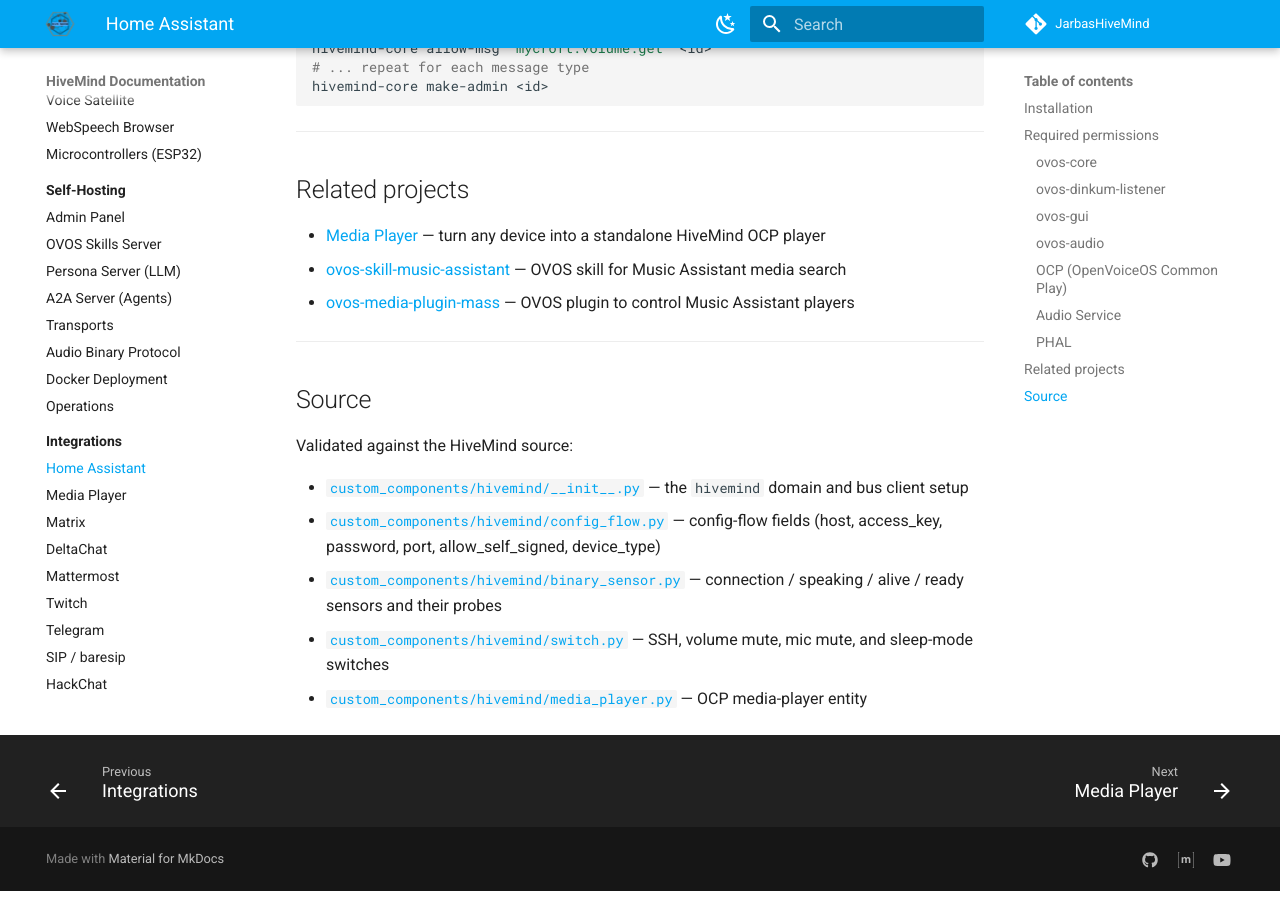
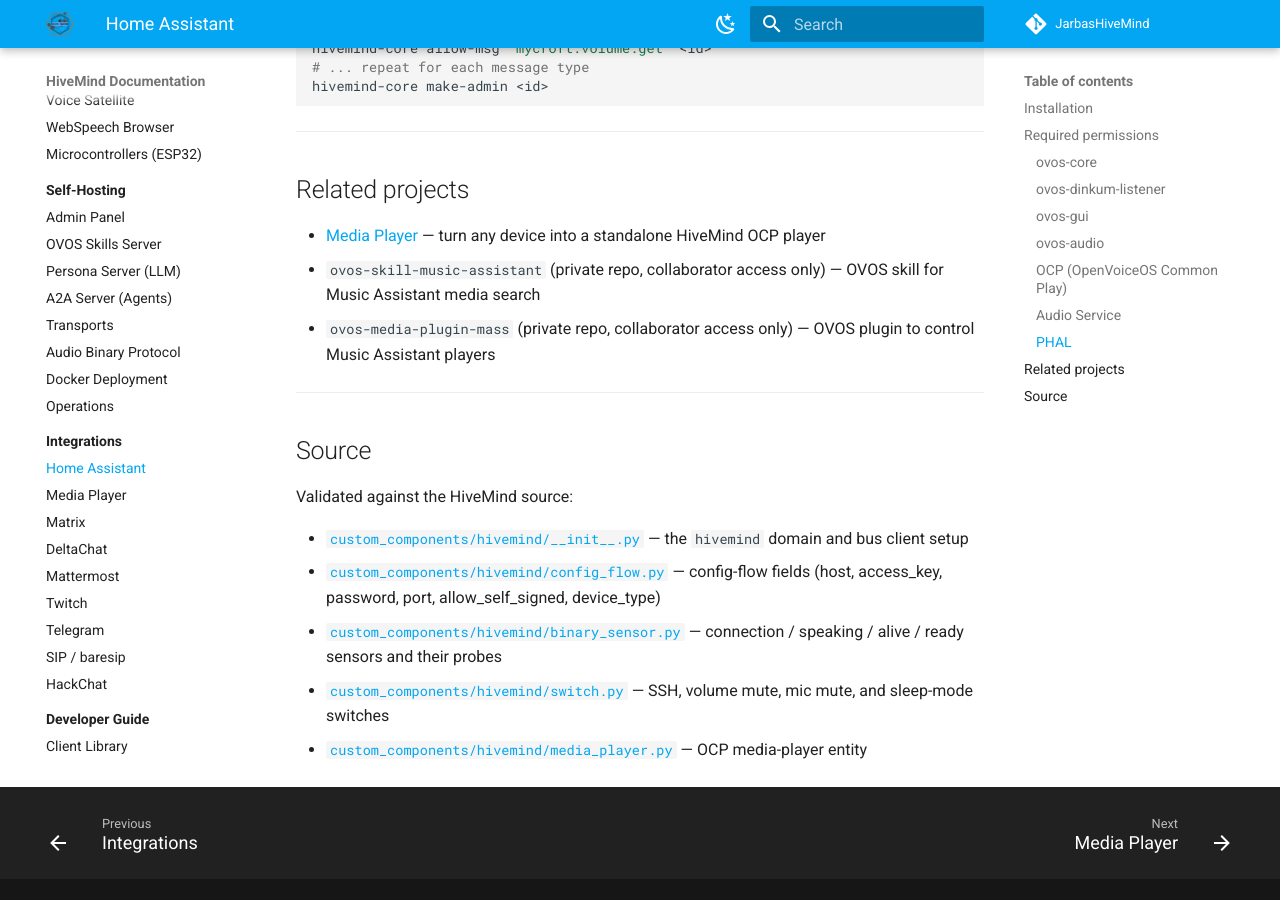
Before and after one commit to JarbasHiveMind/HiveMind-community-docs, an MkDocs documentation site: the page built from docs/integrations/home-assistant.md, in a window 1280 px wide and 900 px high, scrolled down 3659 px. Built offline with MkDocs 1.6.1 and Material for MkDocs 9.7.7, drawn with Linux system fonts in a browser that asks for light colours.

Commit message:
fix: stale org/repo names in two more link crawls
client-library.md linked the old underscored repo name
(hivemind_websocket_client); the canonical name is
hivemind-websocket-client, already used elsewhere on the same page.

home-assistant.md's Related-projects list had the same
HiveMindInsiders-org staleness fixed in media-player.md last round;
both repos moved to OpenVoiceOS and are private. Same disposition.

Co-Authored-By: Claude Fable 5 <noreply@anthropic.com>

```diff
--- a/docs/integrations/home-assistant.md
+++ b/docs/integrations/home-assistant.md
@@ -185,8 +185,8 @@ hivemind-core make-admin <id>
 ## Related projects
 
 - [Media Player](media-player.md) — turn any device into a standalone HiveMind OCP player
-- [ovos-skill-music-assistant](https://github.com/HiveMindInsiders/ovos-skill-music-assistant) — OVOS skill for Music Assistant media search
-- [ovos-media-plugin-mass](https://github.com/HiveMindInsiders/ovos-media-plugin-mass) — OVOS plugin to control Music Assistant players
+- `ovos-skill-music-assistant` (private repo, collaborator access only) — OVOS skill for Music Assistant media search
+- `ovos-media-plugin-mass` (private repo, collaborator access only) — OVOS plugin to control Music Assistant players
 
 ---
 
```
Also changed, not shown: docs/developers/client-library.md (+2 -2 lines).
